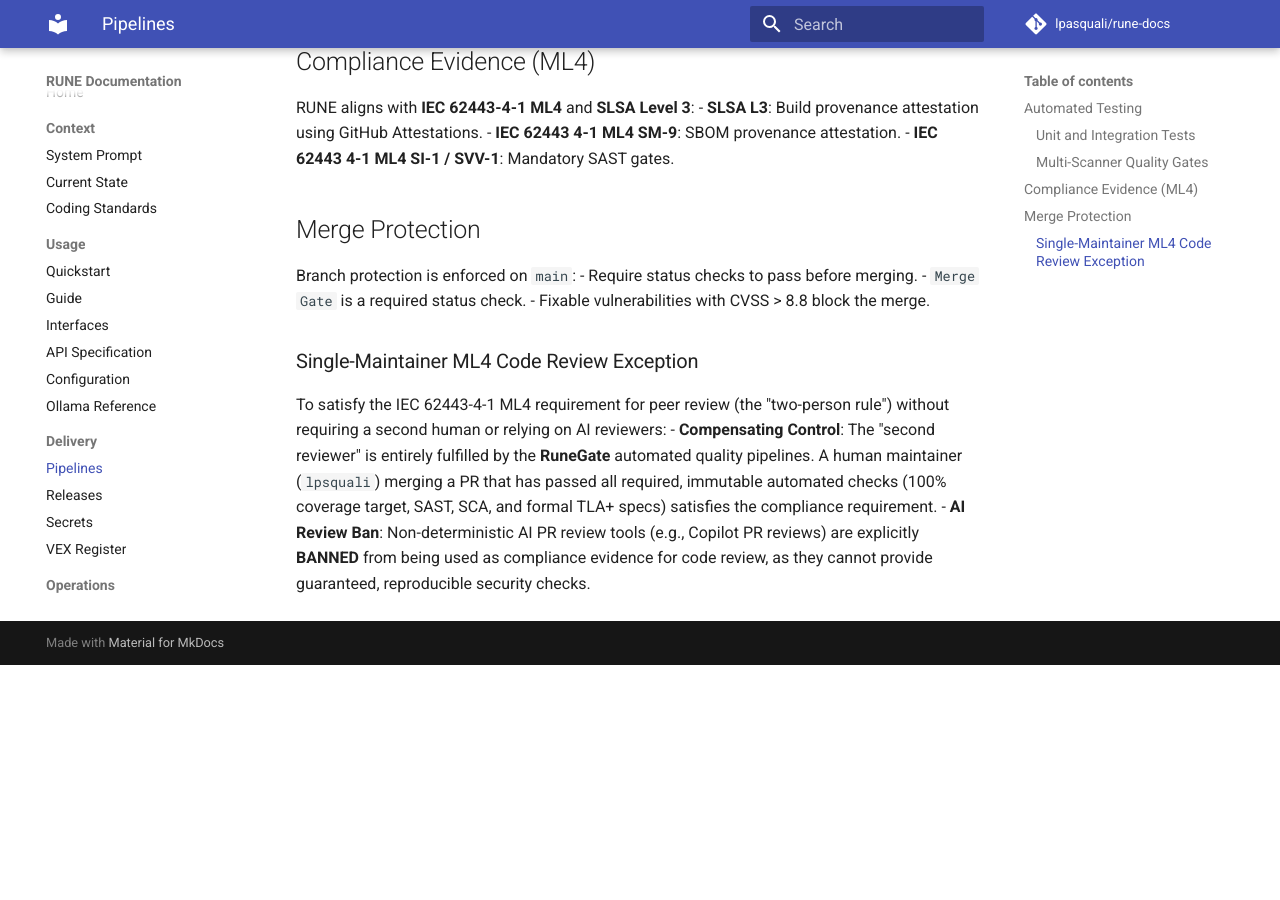
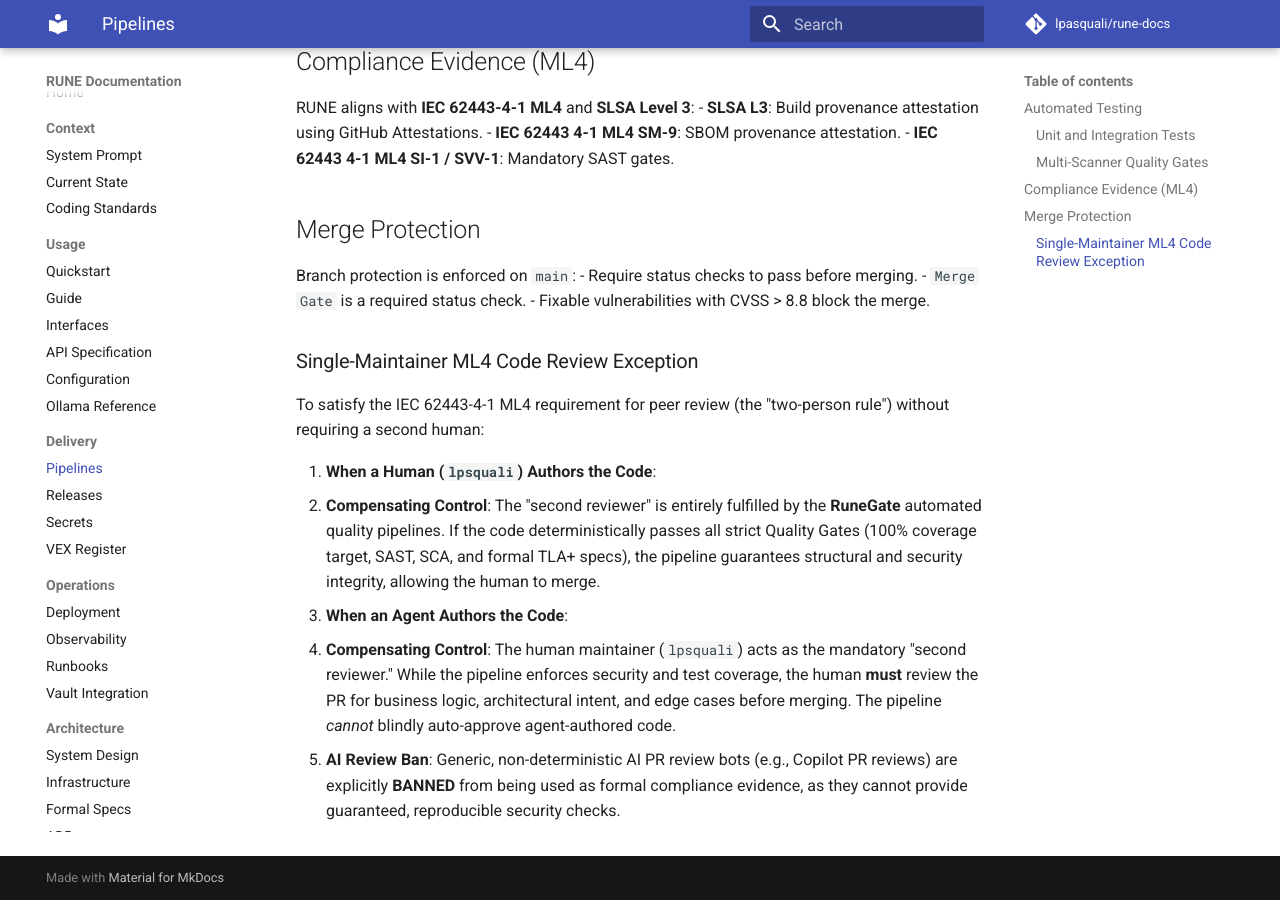
Before and after one commit to lpasquali/rune-docs, an MkDocs documentation site: the page built from docs/delivery/PIPELINES.md, in a window 1280 px wide and 900 px high, scrolled down 661 px. Built offline with MkDocs 1.6.1 and Material for MkDocs 9.7.7, drawn with Linux system fonts in a browser that asks for light colours; comment, search, counter and statistics services are not loaded; before the commit the page ends 1326 px from its top, so only the background shows below that.

Commit message:
docs: clarify ML4 code review duality for agent-authored vs human-authored code

```diff
--- a/docs/delivery/PIPELINES.md
+++ b/docs/delivery/PIPELINES.md
@@ -43,6 +43,12 @@
 - Fixable vulnerabilities with CVSS > 8.8 block the merge.
 
 ### Single-Maintainer ML4 Code Review Exception
-To satisfy the IEC 62443-4-1 ML4 requirement for peer review (the "two-person rule") without requiring a second human or relying on AI reviewers:
-- **Compensating Control**: The "second reviewer" is entirely fulfilled by the **RuneGate** automated quality pipelines. A human maintainer (`lpsquali`) merging a PR that has passed all required, immutable automated checks (100% coverage target, SAST, SCA, and formal TLA+ specs) satisfies the compliance requirement.
-- **AI Review Ban**: Non-deterministic AI PR review tools (e.g., Copilot PR reviews) are explicitly **BANNED** from being used as compliance evidence for code review, as they cannot provide guaranteed, reproducible security checks.
+To satisfy the IEC 62443-4-1 ML4 requirement for peer review (the "two-person rule") without requiring a second human:
+
+1. **When a Human (`lpsquali`) Authors the Code**:
+   - **Compensating Control**: The "second reviewer" is entirely fulfilled by the **RuneGate** automated quality pipelines. If the code deterministically passes all strict Quality Gates (100% coverage target, SAST, SCA, and formal TLA+ specs), the pipeline guarantees structural and security integrity, allowing the human to merge.
+
+2. **When an Agent Authors the Code**:
+   - **Compensating Control**: The human maintainer (`lpsquali`) acts as the mandatory "second reviewer." While the pipeline enforces security and test coverage, the human **must** review the PR for business logic, architectural intent, and edge cases before merging. The pipeline *cannot* blindly auto-approve agent-authored code.
+
+- **AI Review Ban**: Generic, non-deterministic AI PR review bots (e.g., Copilot PR reviews) are explicitly **BANNED** from being used as formal compliance evidence, as they cannot provide guaranteed, reproducible security checks.
```
